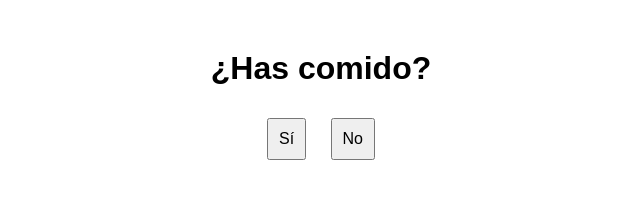
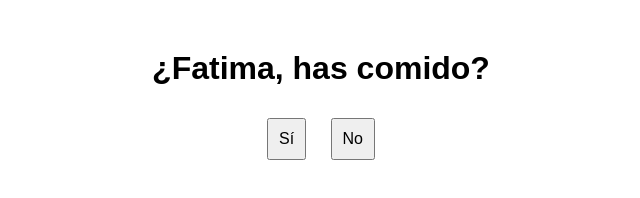
Before and after one commit to isma9625/fatima.github.io, a plain HTML site: page index.html in a window 1280 px wide. Shown: the whole page, without its empty margins (319-959 px from the left). Drawn offline with Linux system fonts and the light colour scheme.

Commit message:
Update index.html

```diff
--- a/index.html
+++ b/index.html
@@ -20,7 +20,7 @@ button {
 </head>
 
 <body>
-    <h1>¿Has comido?</h1>
+    <h1>¿Fatima, has comido?</h1>
     <button onclick="hasComidoSi()">Sí</button>
     <button onclick="hasComidoNo()">No</button>
 
```
